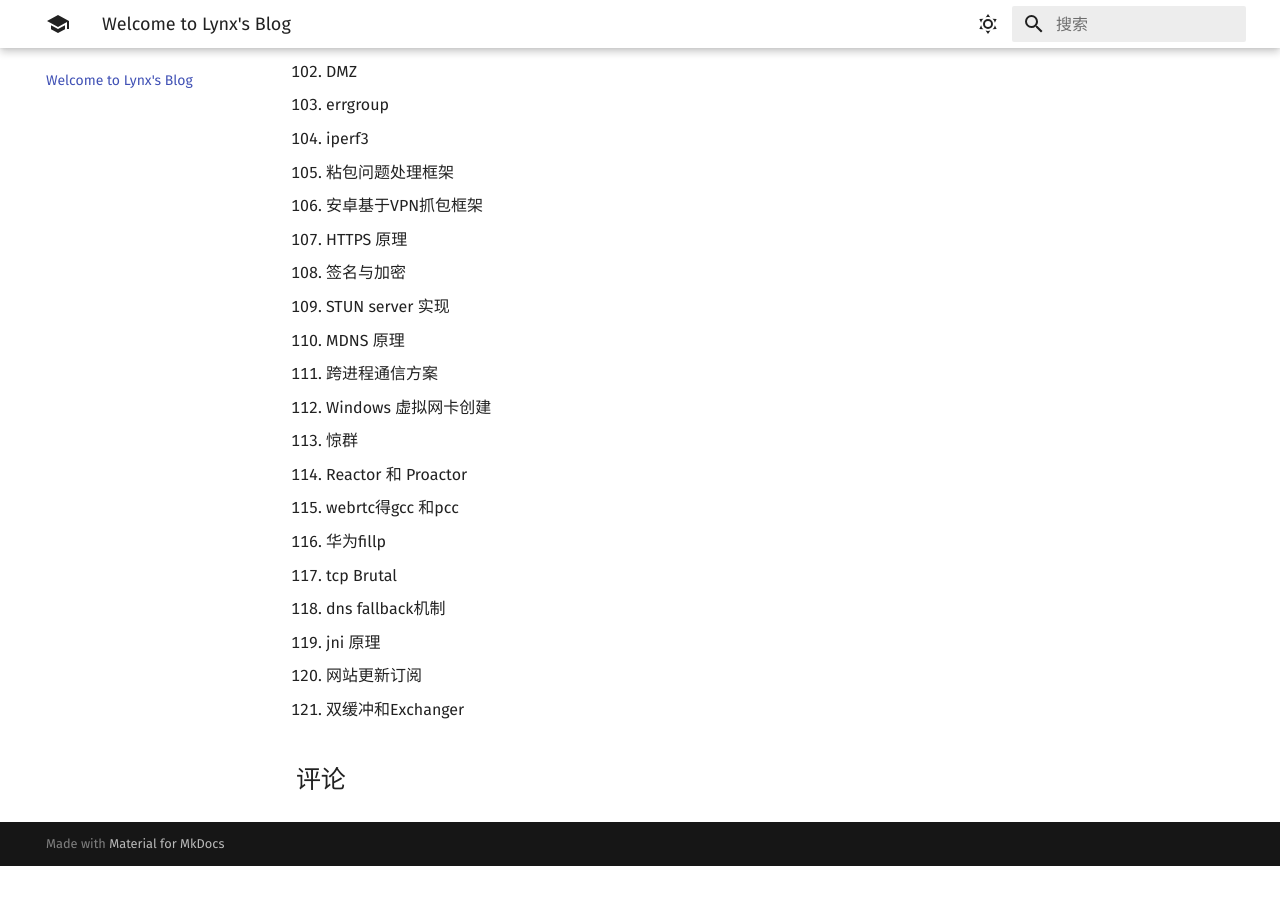
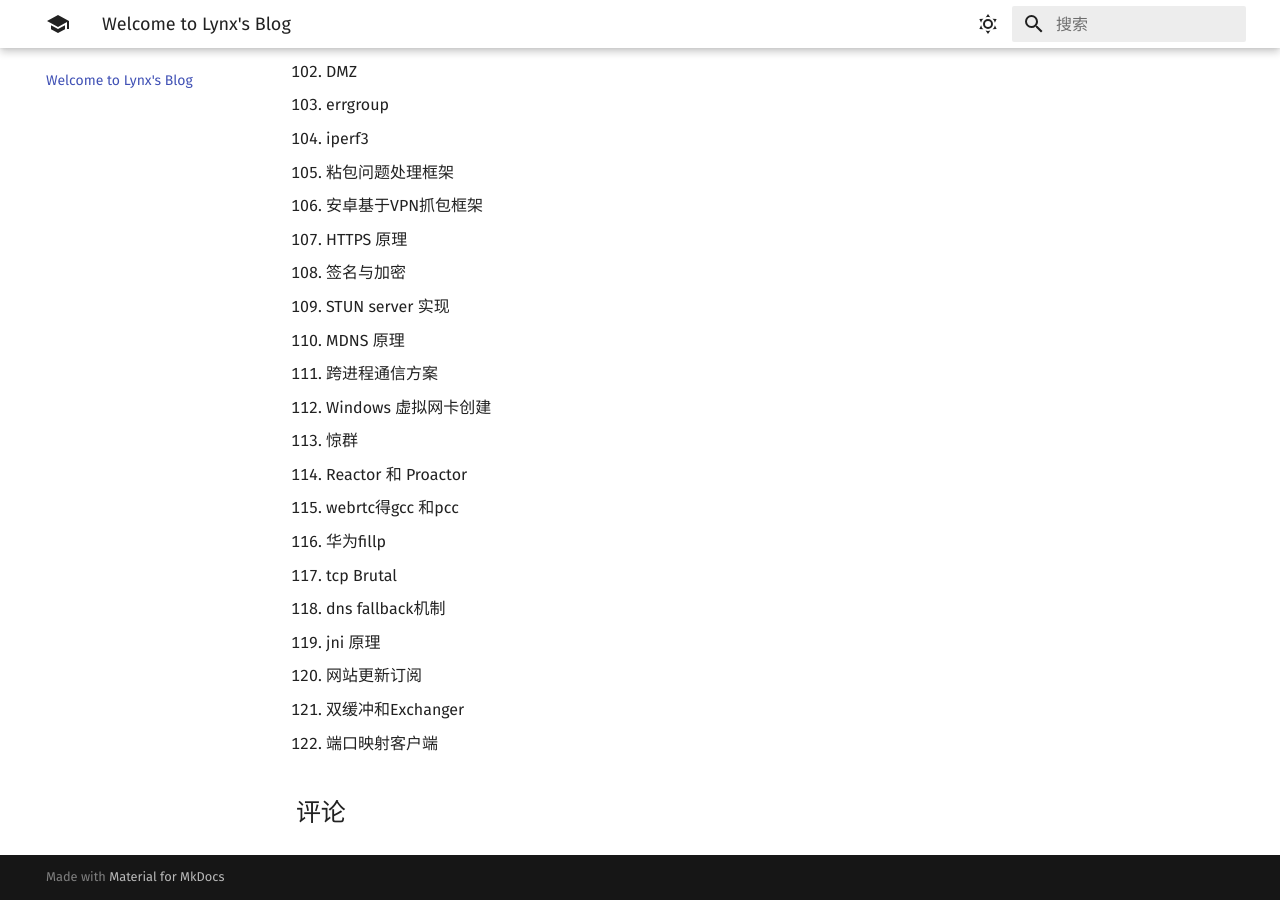
Before and after one commit to 1314liuwei/blog, an MkDocs documentation site: the page built from docs/index.md, in a window 1280 px wide and 900 px high, scrolled down 3630 px. Built offline with MkDocs 1.6.1 and Material for MkDocs 9.7.7, drawn with Linux system fonts in a browser that asks for light colours; comment, search, counter and statistics services are not loaded; before the commit the page ends 4496 px from its top, so only the background shows below that.

Commit message:
2024/01/22 周一

```diff
--- a/docs/index.md
+++ b/docs/index.md
@@ -123,3 +123,4 @@
 119. jni 原理
 120. 网站更新订阅
 121. 双缓冲和Exchanger
+121. 端口映射客户端
```
